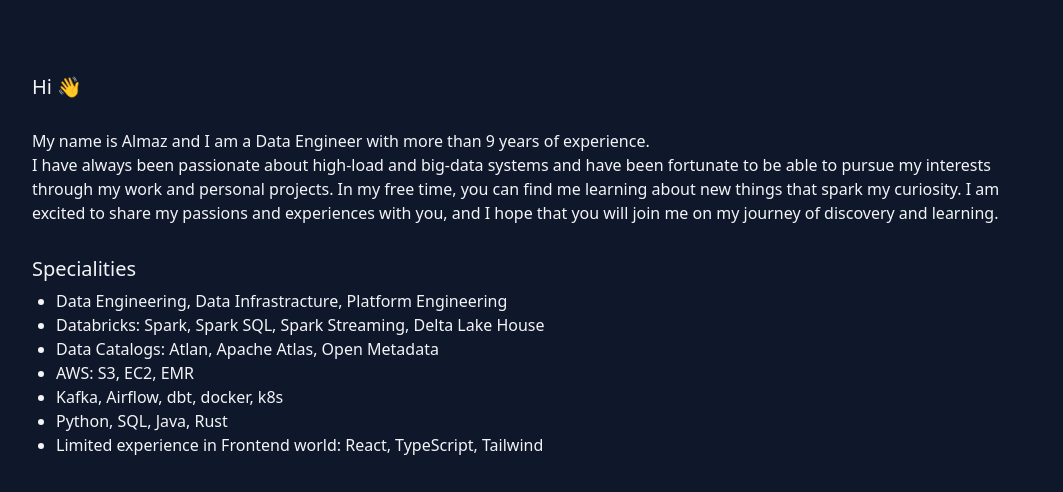
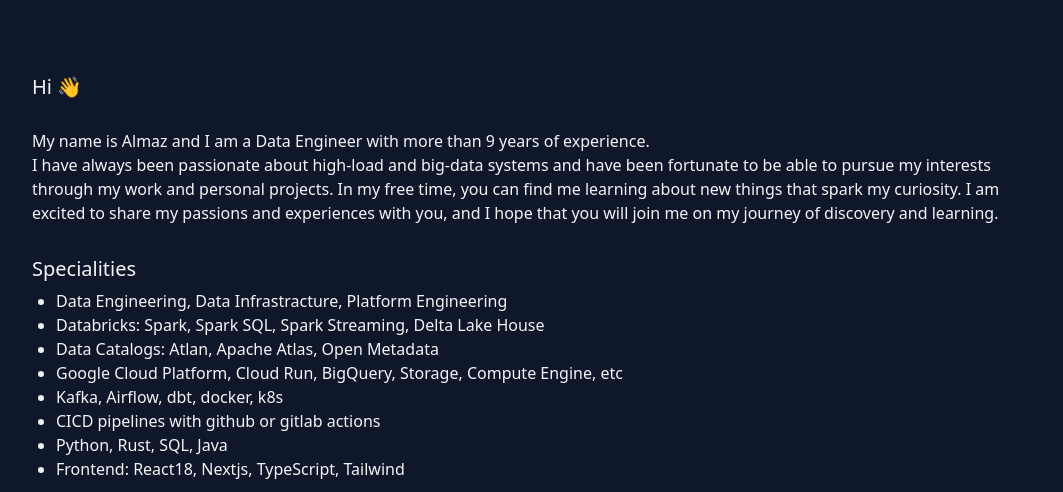
Before and after one commit to Almaz-KG/almaz-kg.github.io, an Astro site: page /about in a window 1280 px wide. Shown: the part 419-911 px from the top of the page, without its empty margins (108-1171 px from the left). Built offline with nearby package versions, Linux system fonts and the light colour scheme; Astro itself is replaced by a stand-in of ours.

Commit message:
[astro] about info updated

```diff
--- a/src/pages/about.astro
+++ b/src/pages/about.astro
@@ -23,10 +23,11 @@
           <li>Data Engineering, Data Infrastracture, Platform Engineering</li>
           <li>Databricks: Spark, Spark SQL, Spark Streaming, Delta Lake House</li>
           <li>Data Catalogs: Atlan, Apache Atlas, Open Metadata</li>
-          <li>AWS: S3, EC2, EMR</li>
+          <li>Google Cloud Platform, Cloud Run, BigQuery, Storage, Compute Engine, etc</li>
           <li>Kafka, Airflow, dbt, docker, k8s</li>
-          <li>Python, SQL, Java, Rust</li>
-          <li>Limited experience in Frontend world: React, TypeScript, Tailwind</li>
+          <li>CICD pipelines with github or gitlab actions</li>
+          <li>Python, Rust, SQL, Java</li>
+          <li>Frontend: React18, Nextjs, TypeScript, Tailwind</li>
         </ul>
       </div>
 
```
